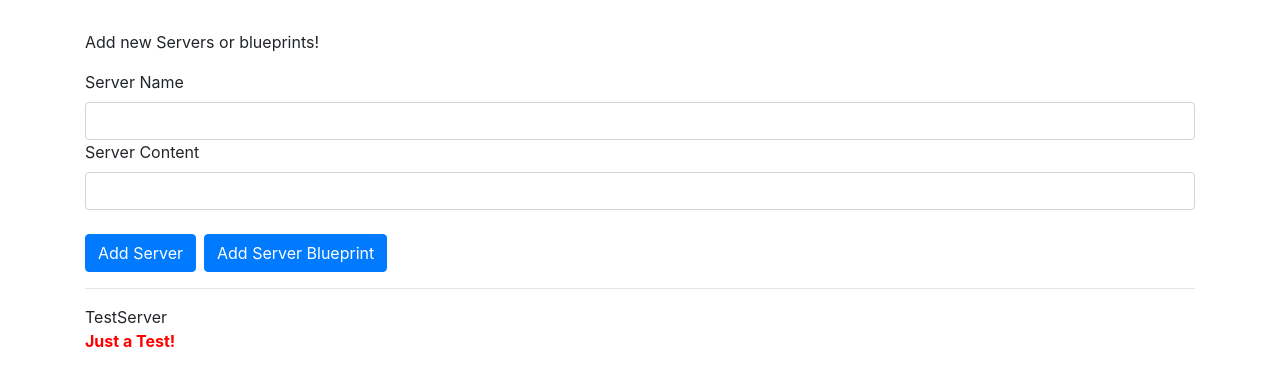
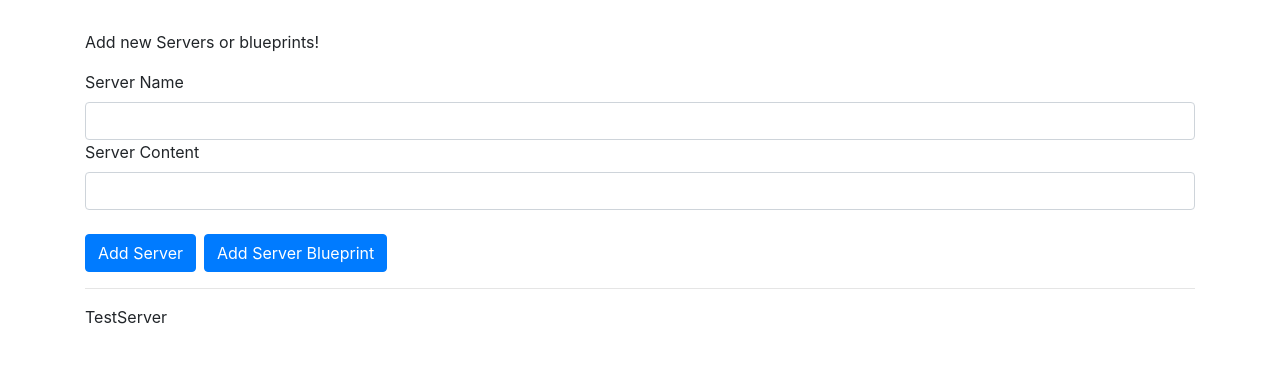
Before and after one commit to ddeveloper72/angular-app-components, an Angular app: page / in a window 1280 px wide. Shown: the top 386 px of the page. Built offline with nearby package versions, Linux system fonts and the light colour scheme.

Commit message:
Moved the server element component to the app component to the server element componenbt.html.  Replcved with a ng-content hook, a directive to recieve the projected  server element component.

```diff
--- a/src/app/server-element/server-element.component.html
+++ b/src/app/server-element/server-element.component.html
@@ -1,9 +1,6 @@
 <div class="panel panel-default">
   <div class="panel-heading">{{ element.name }}</div>
   <div class="panel-body">
-    <p>
-      <strong *ngIf="element.type === 'server'" style="color: red">{{ element.content }}</strong>
-      <em *ngIf="element.type === 'blueprint'">{{ element.content }}</em>
-    </p>
+    <ng-content></ng-content>
   </div>
 </div>
```
